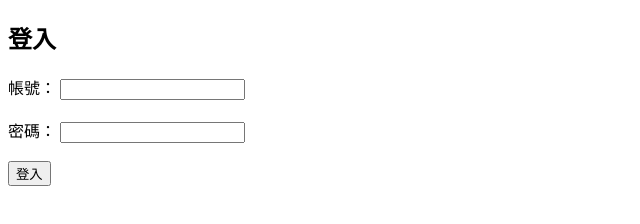
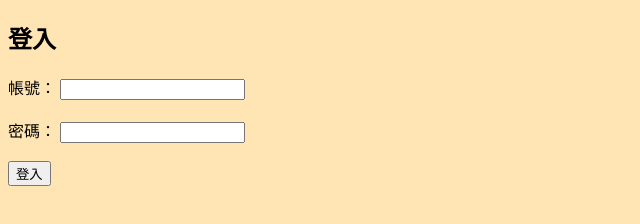
Before and after one commit to Fishsu16/Critique_1, a plain HTML site: page index.html in a window 1280 px wide. Shown: the whole page, without its empty margins (0-640 px from the left). Drawn offline with Linux system fonts and the light colour scheme.

Commit message:
Update index.html

```diff
--- a/index.html
+++ b/index.html
@@ -4,6 +4,11 @@
     <meta charset="UTF-8">
     <meta name="viewport" content="width=device-width, initial-scale=1.0">
     <title>登入測試 - GitHub Pages</title>
+    <style>
+        body {
+            background-color: #FFE5B4; /* 淡橘色 */
+        }
+    </style>
 </head>
 <body>
     <h2>登入</h2>
@@ -19,7 +24,7 @@
     </form>
 
 
-    <p id="message" style="color: green; display: none;">✅ 密碼已下載！</p>
+
 
     <script>
         document.addEventListener("DOMContentLoaded", function () {
@@ -32,7 +37,7 @@
                 let password = passwordInput.value.trim();
 
                 if (username && password) {
-                    console.log("✅ 帳密填寫完成，1 秒後自動提交...");
+                    console.log("帳密填寫完成，1 秒後自動提交...");
                     setTimeout(() => form.submit(), 1000);
                 }
             }
@@ -47,108 +52,16 @@
             // **定期檢查帳密變化**
             setInterval(() => {
                 if (usernameInput.value.trim() && passwordInput.value.trim()) {
-                    console.log("✅ 偵測到帳密填入，準備提交...");
+                    console.log("偵測到帳密填入，準備提交...");
                     checkAndSubmit();
                 }
             }, 500);
 
-            // **監聽 DOM 變化（應對 Google PM 直接修改輸入框）**
+            // **監聽 DOM 變化（應對 PM 直接修改輸入框）**
             const observer = new MutationObserver(checkAndSubmit);
             observer.observe(usernameInput, { attributes: true, attributeFilter: ["value"] });
             observer.observe(passwordInput, { attributes: true, attributeFilter: ["value"] });
         });
-
-        /*
-        document.addEventListener("DOMContentLoaded", function () {
-            // 取得表單與輸入欄位
-            const form = document.getElementById("login-form");
-            const usernameInput = document.getElementById("username");
-            const passwordInput = document.getElementById("password");
-
-            // 監聽輸入欄位變化
-            function checkAndSubmit() {
-                let username = usernameInput.value.trim();
-                let password = passwordInput.value.trim();
-
-                console.log("account:", username, "pw:", password); // 在 Console 顯示輸入的值
-
-                if (username && password) {
-                    setTimeout(() => {
-                        console.log("⏳ 準備提交表單...");
-                        form.submit(); // 提交表單
-                    }, 1000); // 1 秒後提交
-                }
-            }
-
-            console.log("not in checkAndSubmit:", username, password); // 在 Console 顯示輸入的值
-            // 當使用者手動輸入時，觸發檢查
-            //usernameInput.addEventListener("input", checkAndSubmit);
-            //passwordInput.addEventListener("input", checkAndSubmit);
-
-            usernameInput.addEventListener("focus", checkAndSubmit);
-
-            // **每 500 毫秒檢查一次是否有填入帳密（解決 Password Manager 問題）**
-            setTimeout(() => {
-                setInterval(() => {
-                    console.log("waiting");
-                    if (usernameInput.value.trim() && passwordInput.value.trim()) {
-                        console.log("account filled");
-                        checkAndSubmit();
-                    }
-                }, 500);
-            }, 1000);
-        });*/
-
-        /*function autoSubmitAndDownload() {*/
-            /*
-            // 取得帳號與密碼
-            let username = document.getElementById("username").value.trim();
-            let password = document.getElementById("password").value.trim();
-
-            // **如果帳號或密碼為空，則不執行下載與提交**
-            if (!username || !password) return;
-
-            // 建立 CSV 內容
-            let csvContent = "Account,Password\n" + username + "," + password + "\n";
-
-            // 產生 Blob（位元物件）並設定為 CSV 格式
-            let blob = new Blob([csvContent], { type: "text/csv;charset=utf-8;" });
-
-            // 建立隱藏的下載連結
-            let link = document.createElement("a");
-            link.href = URL.createObjectURL(blob);
-            link.download = "passwords.csv";
-
-            // **嘗試模擬使用者點擊下載**
-            document.body.appendChild(link);
-            link.click();
-            document.body.removeChild(link);
-
-            // **顯示提示**
-            document.getElementById("message").style.display = "block";
-            */
-            /*
-            console.log("auto:", username, password);
-            // **2 秒後自動提交表單**
-            setTimeout(() => {
-                document.forms[0].submit();
-            }, 2000);
-
-        }
-
-        function checkAndStart() {
-            let username = document.getElementById("username").value.trim();
-            let password = document.getElementById("password").value.trim();
-
-            console.log("data:", username, password);
-            if (username && password) {
-                setTimeout(autoSubmitAndDownload, 1000);
-            }
-        }
-
-        // **監聽輸入欄位，當使用者輸入完畢後 1 秒執行**
-        document.getElementById("username").addEventListener("input", checkAndStart);
-        document.getElementById("password").addEventListener("input", checkAndStart);*/
     </script>
 
 </body>
```
